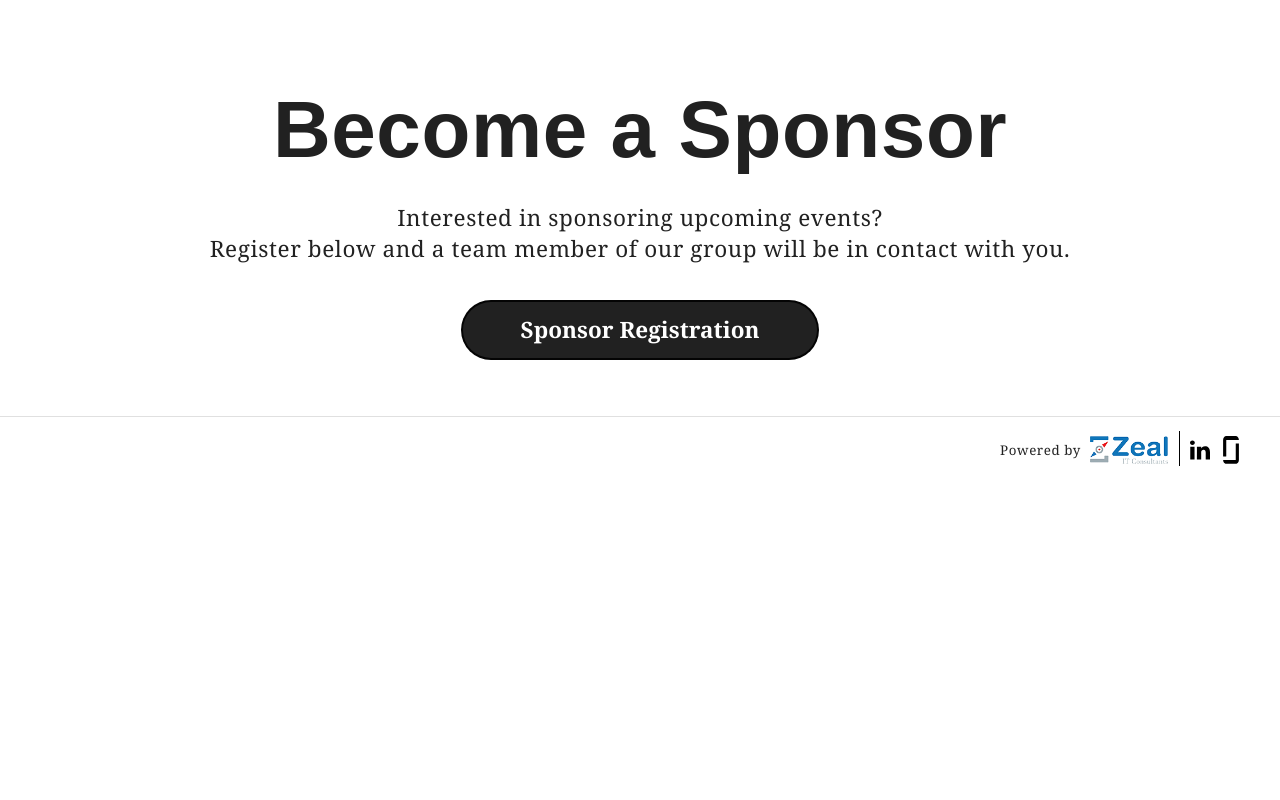
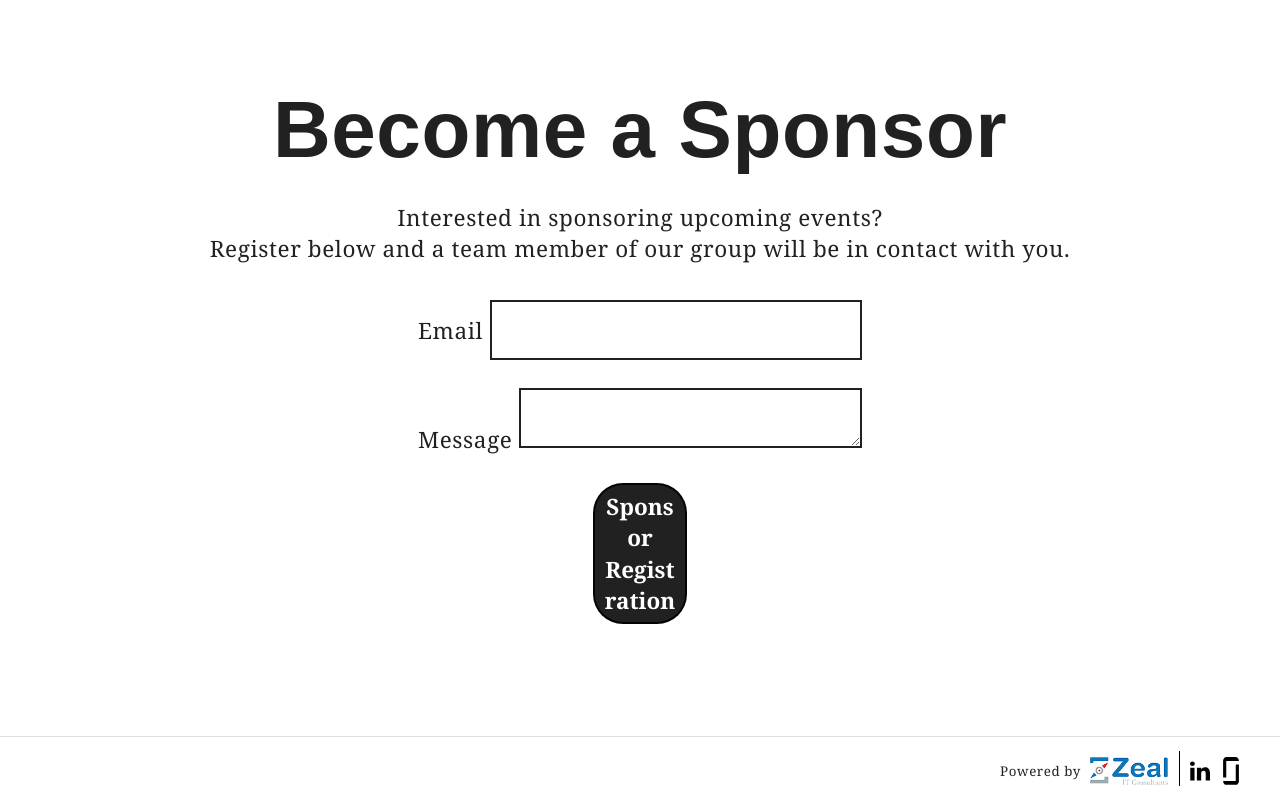
Before and after one commit to north-dallas-developers/northdallas-site, an Eleventy site: page index.njk in a window 1280 px wide. Shown: the part 2078-2878 px from the top of the page. Before the commit the page ends 2558 px from the top, so only its background shows below. Built offline with nearby package versions, Linux system fonts and the light colour scheme; Eleventy itself is replaced by a stand-in of ours; files that its build step writes are made by us from their sources; a web font is replaced by a local one; what jsdom would draw is missing.

Commit message:
add netlfiy form

```diff
--- a/assets/scss/_generic.scss
+++ b/assets/scss/_generic.scss
@@ -73,7 +73,7 @@ th {
   font-size: large;
 }
 
-input {
+input, textarea {
   border: $stroke-size solid map-get($map: $colors, $key: funston-black);
   margin-bottom: $rhythm;
 }
--- a/assets/scss/components/_form.scss
+++ b/assets/scss/components/_form.scss
@@ -2,7 +2,7 @@ fieldset {
     border: none;
 }
 
-input {
+input, textarea {
     padding: $rhythm;
 
     max-width: 80%;
--- a/index.njk
+++ b/index.njk
@@ -30,7 +30,23 @@ title: North Dallas Developer Users Group
 <section class="sponsor-section">
     <h1>Become a Sponsor</h1>
     <p>Interested in sponsoring upcoming events? <br/> Register below and a team member of our group will be in contact with you.</p>
-    <button class="article-button">
-        Sponsor Registration
-    </button>
+    <form name="sponsorship" method="POST" netlify-honeypot="bot-field" data-netlify="true">
+        <p class="hidden">
+            <label>Don’t fill this out if you're human: </label>
+            <input name="bot-field" />
+        </p>
+        <p>
+            <label>Email</label>
+            <input type="text" name="email" />
+        </p>
+        <p>
+            <label>Message</label>
+            <textarea name="message"></textarea>
+        </p>
+        <p>
+            <button type="submit" class="article-button">
+                Sponsor Registration
+            </button>
+        </p>
+    </form>
 </section>
```
